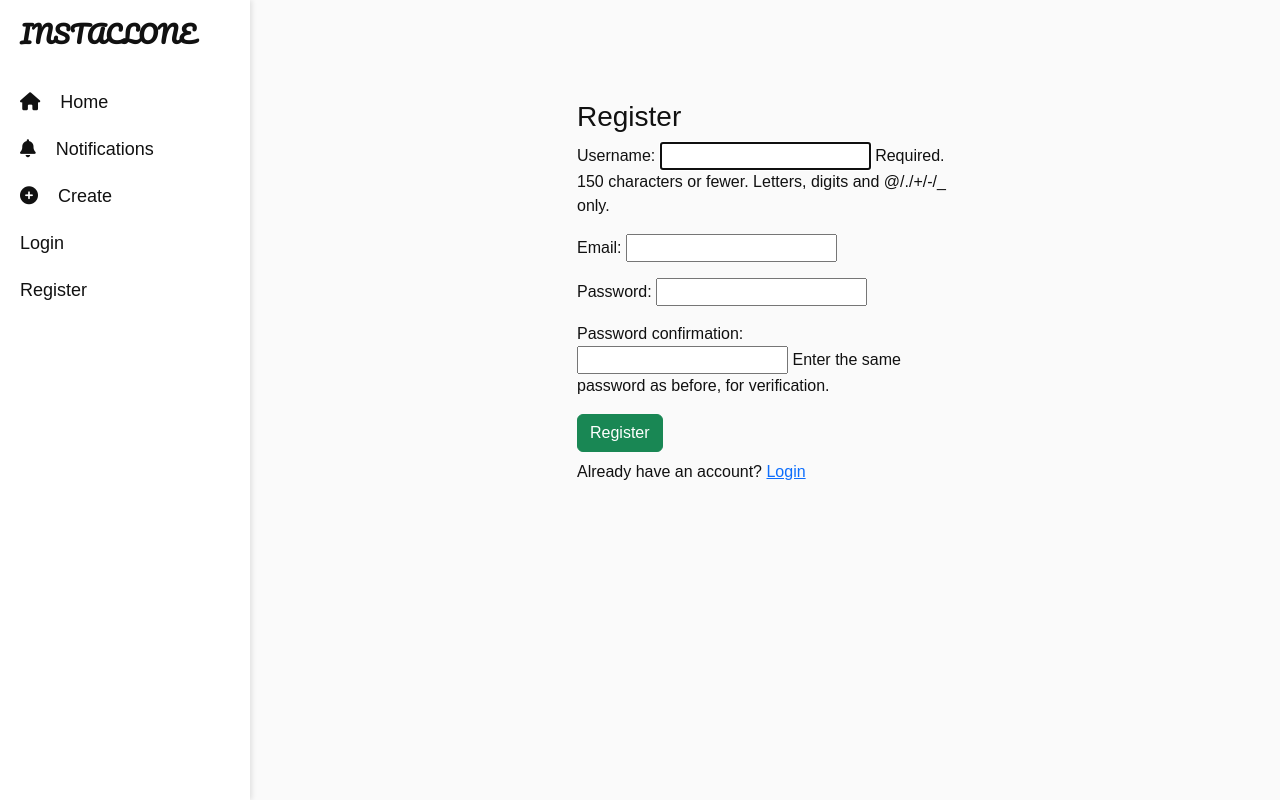
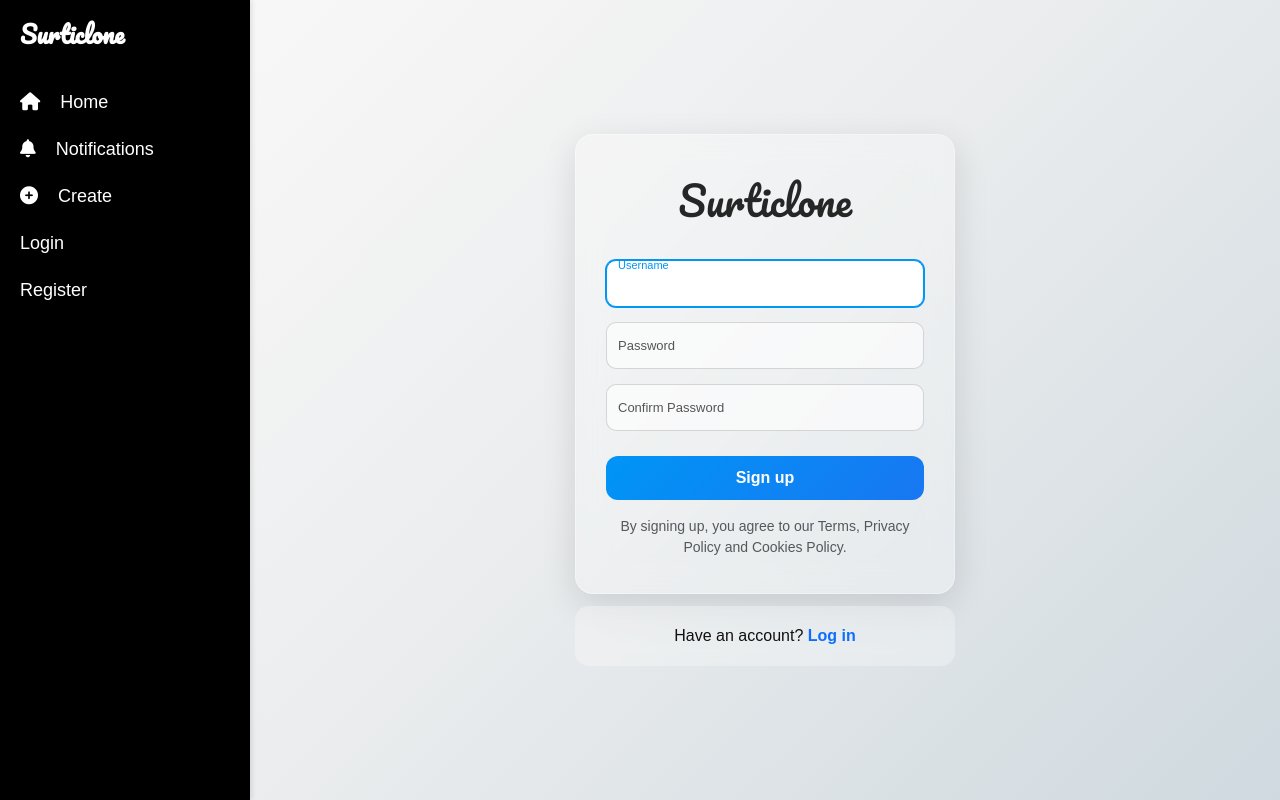
Before and after one commit to gpanish1208-blip/social_project, a Django app: page /register/ in a window 1280 px wide. Run offline with Django 5.2, Linux system fonts and the light colour scheme; some libraries are stand-ins or nearby versions.

Commit message:
Commit message

```diff
--- a/posts/forms.py
+++ b/posts/forms.py
@@ -2,21 +2,49 @@ from django import forms
 from django.contrib.auth.forms import UserCreationForm
 from django.contrib.auth.models import User
 from .models import Post, Comment, Profile,Story
+from django.contrib.auth.forms import AuthenticationForm
 
 # ----------------------------
 # User registration form
 # ----------------------------
+
 class RegisterForm(UserCreationForm):
-    email = forms.EmailField(required=True)
-
     class Meta:
         model = User
-        fields = [
-            'username',
-            'email',
-            'password1',
-            'password2',
-        ]
+        fields = ('username', 'password1', 'password2')
+
+    def __init__(self, *args, **kwargs):
+        super().__init__(*args, **kwargs)
+
+        self.fields['username'].widget.attrs.update({
+            'placeholder': ' ',
+            'class': 'form-control'
+        })
+        self.fields['password1'].widget.attrs.update({
+            'placeholder': ' ',
+            'class': 'form-control'
+        })
+        self.fields['password2'].widget.attrs.update({
+            'placeholder': ' ',
+            'class': 'form-control'
+        })
+
+
+
+
+class LoginForm(AuthenticationForm):
+    def __init__(self, *args, **kwargs):
+        super().__init__(*args, **kwargs)
+
+        self.fields['username'].widget.attrs.update({
+            'placeholder': ' ',
+            'class': 'form-control'
+        })
+        self.fields['password'].widget.attrs.update({
+            'placeholder': ' ',
+            'class': 'form-control'
+        })
+
 
 # ----------------------------
 # Post creation form
--- a/posts/templates/posts/base.html
+++ b/posts/templates/posts/base.html
@@ -5,7 +5,7 @@
   <head>
     <meta charset="utf-8" />
     <meta name="viewport" content="width=device-width, initial-scale=1" />
-    <title>{% block title %}InstaClone{% endblock %}</title>
+    <title>{% block title %}Surticlone{% endblock %}</title>
 
 <link href="https://cdn.jsdelivr.net/npm/bootstrap@5.3.2/dist/css/bootstrap.min.css" rel="stylesheet">
 <link rel="stylesheet" href="https://cdnjs.cloudflare.com/ajax/libs/font-awesome/6.5.0/css/all.min.css">
@@ -25,7 +25,7 @@
 
 body {
   font-family: Arial, sans-serif;
-  background: #fafafa;
+  background: white;
   color: #111;
 }
 
@@ -34,7 +34,7 @@ body {
 ========================= */
 .sidebar {
   width: 250px;
-  background: #fff;
+  background: black;
   height: 100vh;
   position: fixed;
   top: 0;
@@ -60,7 +60,7 @@ body {
   align-items: center;
   gap: 10px;
   text-decoration: none;
-  color: #111;
+  color: white;
   padding: 10px 0;
   font-size: 18px;
   transition: color 0.2s;
@@ -116,7 +116,7 @@ body {
 .main-inner {
   margin-left: 0;
   transition: margin-left 0.3s;
-  padding: 20px;
+  padding: 5px;
 }
 
 .sidebar.active ~ .main-inner {
@@ -269,7 +269,7 @@ body {
 
   .main-inner {
     margin-left: 250px; /* push main content to the right */
-    padding: 20px;
+
   }
 
   .mobile-topbar, .hamburger-btn {
@@ -284,7 +284,7 @@ body {
 .logo {
     font-family: "Pacifico", cursive;
     font-size: 28px;
-    color: #111;
+    color: white;
 }
 @media (min-width: 768px) {
     .col-md-8 {
@@ -330,21 +330,21 @@ body {
     </button>
 
     <!-- MOBILE LOGO (Added) -->
-    <h4 class="logo-mobile ms-3" style="margin-bottom: 0px;">INSTACLONE</h4>
+    <h4 class="logo-mobile ms-3" style="margin-bottom: 0px;">Surticlone</h4>
 
 </div>
 
   <!-- HAMBURGER BUTTON (visible on mobile) -->
-  <button class="hamburger-btn d-md-none" onclick="toggleMenu()">
+  <!-- <button class="hamburger-btn d-md-none" onclick="toggleMenu()">
   </button>
-     <h4 class="logo-mobile ms-3">INSTACLONE</h4>
+     <h4 class="logo-mobile ms-3">Surticlone</h4> -->
 
 </div>
 
   <!-- LEFT SIDEBAR -->
   <!-- LEFT SIDEBAR -->
 <div id="sidebar" class="sidebar"  >
-  <h4 class="logo">INSTACLONE</h4>
+  <h4 class="logo">Surticlone</h4>
 
 
   <a href="{% url 'home' %}" style="font-size: large;"><i class="fa-sharp-duotone fa-solid fa-house" style="padding-right: 10px;"></i>Home</a>
@@ -371,7 +371,7 @@ body {
 
           <!-- <div style="font-weight:600;">{{ user.username }}</div> -->
           <a href="{% url 'profile' user.username %}"
-             style="font-size:20px;color:black6;text-decoration:none;">
+             style="font-size:20px;color:white;text-decoration:none;">
               Profile
           </a>
         </div>
@@ -520,7 +520,7 @@ body {
         </div>
 
         <div class="small-muted mt-3" style="font-size:12px;padding:12px">
-          © 2025 InstaClone
+          © 2025 Surticlone
         </div>
       </div>
     </aside> -->
--- a/posts/templates/posts/register.html
+++ b/posts/templates/posts/register.html
@@ -1,46 +1,143 @@
 {% extends 'posts/base.html' %}
 {% load static %}
+
 {% block content %}
-<div class="container my-5" style="max-width:400px;">
-    <h3>Register</h3>
+<style>
+  body {
+    min-height: 100vh;
+    background: linear-gradient(135deg, #fdfbfb, #ebedee, #cfd9df);
+    display: flex;
+    align-items: center;
+    justify-content: center;
+  }
+
+  /* GLASS CARD */
+  .glass-card {
+    width: 100%;
+    max-width: 380px;
+    padding: 35px 30px;
+    background: rgba(255, 255, 255, 0.25);
+    backdrop-filter: blur(15px);
+    -webkit-backdrop-filter: blur(15px);
+    border-radius: 18px;
+    border: 1px solid rgba(255,255,255,0.35);
+    box-shadow: 0 10px 35px rgba(0,0,0,0.12);
+    text-align: center;
+  }
+
+  .insta-logo {
+    font-family: 'Pacifico', cursive;
+    font-size: 40px;
+    margin-bottom: 30px;
+    color: #262626;
+  }
+
+  /* FLOATING INPUT */
+  .floating-group {
+    position: relative;
+    margin-bottom: 15px;
+  }
+
+  .floating-group input {
+    width: 100%;
+    padding: 12px 10px;
+    background: rgba(255,255,255,0.6);
+    border: 1px solid rgba(0,0,0,0.15);
+    border-radius: 10px;
+    font-size: 14px;
+  }
+
+  .floating-group label {
+    position: absolute;
+    top: 50%;
+    left: 12px;
+    color: #555;
+    font-size: 13px;
+    pointer-events: none;
+    transform: translateY(-50%);
+    transition: 0.25s ease;
+    background: transparent;
+  }
+
+  /* FLOAT EFFECT */
+  .floating-group input:focus + label,
+  .floating-group input:not(:placeholder-shown) + label {
+    top: 5px;
+    font-size: 11px;
+    color: #0095f6;
+  }
+
+  .floating-group input:focus {
+    outline: none;
+    border-color: #0095f6;
+    box-shadow: 0 0 0 1px #0095f6;
+  }
+
+  /* BUTTON */
+  .glass-btn {
+    margin-top: 10px;
+    background: linear-gradient(135deg, #0095f6, #1877f2);
+    border: none;
+    padding: 10px;
+    border-radius: 12px;
+    font-weight: 600;
+    color: white;
+  }
+
+  .login-box {
+    margin-top: 12px;
+    padding: 18px;
+    background: rgba(255,255,255,0.3);
+    backdrop-filter: blur(10px);
+    border-radius: 14px;
+    text-align: center;
+  }
+
+  @media (max-width: 480px) {
+    .glass-card {
+      margin: 0 15px;
+    }
+  }
+</style>
+
+<div>
+  <div class="glass-card">
+    <div class="insta-logo">Surticlone</div>
+
     <form method="POST">
-        {% csrf_token %}
-        {{ form.as_p }}
-        <button type="submit" class="btn btn-success">Register</button>
+      {% csrf_token %}
+
+      <div class="floating-group">
+        {{ form.username }}
+        <label>Username</label>
+      </div>
+
+      <div class="floating-group">
+        {{ form.password1 }}
+        <label>Password</label>
+      </div>
+
+      <div class="floating-group">
+        {{ form.password2 }}
+        <label>Confirm Password</label>
+      </div>
+
+      <button type="submit" class="btn glass-btn w-100">
+        Sign up
+      </button>
     </form>
-    <p class="mt-2">Already have an account? <a href="{% url 'login' %}">Login</a></p>
+
+    <small class="d-block mt-3 text-muted">
+      By signing up, you agree to our Terms, Privacy Policy and Cookies Policy.
+    </small>
+  </div>
+
+  <div class="login-box">
+    Have an account?
+    <a href="{% url 'login' %}" class="fw-semibold text-decoration-none">
+      Log in
+    </a>
+  </div>
 </div>
+
 {% endblock %}
-
-
-
-<div class="d-flex align-items-center gap-2 mt-2">
-
-        Like
-        <button
-          class="glass-btn like-btn {% if user in post.likes.all %}active{% endif %}"
-          data-post-id="{{ post.pk }}">
-          <svg xmlns="http://www.w3.org/2000/svg" fill="{% if user in post.likes.all %}red{% else %}none{% endif %}"
-               stroke="red" viewBox="0 0 24 24" width="20" height="20">
-            <path d="M12 21.35l-1.45-1.32C5.4 15.36 2 12.28 2 8.5
-                     2 5.42 4.42 3 7.5 3c1.74 0 3.41.81 4.5 2.09C13.09 3.81
-                     14.76 3 16.5 3 19.58 3 22 5.42 22 8.5c0
-                     3.78-3.4 6.86-8.55 11.54L12 21.35z"/>
-          </svg>
-          <span class="like-count">{{ post.likes.count }}</span>
-        </button>
-
-        <!-- Comment -->
-        <button
-          class="glass-btn comment-btn"
-          data-post-id="{{ post.pk }}"
-          data-bs-toggle="modal"
-          data-bs-target="#commentModal">
-          <svg xmlns="http://www.w3.org/2000/svg" fill="none" stroke="currentColor"
-               viewBox="0 0 24 24" width="20" height="20">
-            <path d="M21 15a2 2 0 01-2 2H7l-4 4V5a2 2 0 012-2h14a2 2 0 012 2z"/>
-          </svg>
-          <span class="comment-count">{{ post.comments.count }}</span>
-        </button>
-
-      </div>
--- a/posts/views.py
+++ b/posts/views.py
@@ -14,13 +14,15 @@ from django.contrib.auth.forms import AuthenticationForm
 def register_view(request):
     """User registration"""
     form = RegisterForm()
+
     if request.method == 'POST':
         form = RegisterForm(request.POST)
         if form.is_valid():
-            user = form.save()
-            Profile.objects.create(user=user)  # create profile for new user
+            user = form.save()    # creates the user only (profile will be auto-created by signal)
+
             messages.success(request, "Account created successfully! Please log in.")
             return redirect('login')
+
     return render(request, 'posts/register.html', {'form': form})
 
 
--- a/socialsite/settings.py
+++ b/socialsite/settings.py
@@ -16,7 +16,7 @@ import os
 BASE_DIR = Path(__file__).resolve().parent.parent
 
 SECRET_KEY = 'replace-this-with-your-own-key'
-DEBUG = False
+DEBUG = True
 ALLOWED_HOSTS = ['*']
 
 INSTALLED_APPS = [
@@ -29,6 +29,7 @@ INSTALLED_APPS = [
     'posts',
     'cloudinary',
     'cloudinary_storage',
+    'widget_tweaks',
 ]
 
 MIDDLEWARE = [
```
Also changed, not shown: posts/templates/posts/create_post.html (+55 -14 lines), posts/templates/posts/edit_profile.html (+56 -5 lines), posts/templates/posts/home.html (+11 -10 lines), posts/templates/posts/login.html (+141 -25 lines), posts/templates/posts/notifications.html (+9 -8 lines), posts/templates/posts/post_detail.html (+14 -0 lines), posts/templates/posts/profile.html (+7 -3 lines), requirements.txt (+4 -9 lines), db.sqlite3, media/posts/Screenshot_5_0llnMf0.png (added), media/profile_images/Screenshot_5.png (added), posts/migrations/0012_alter_report_reported_by.py (added), static/css/images (1).jfif (added), 1 other file.
